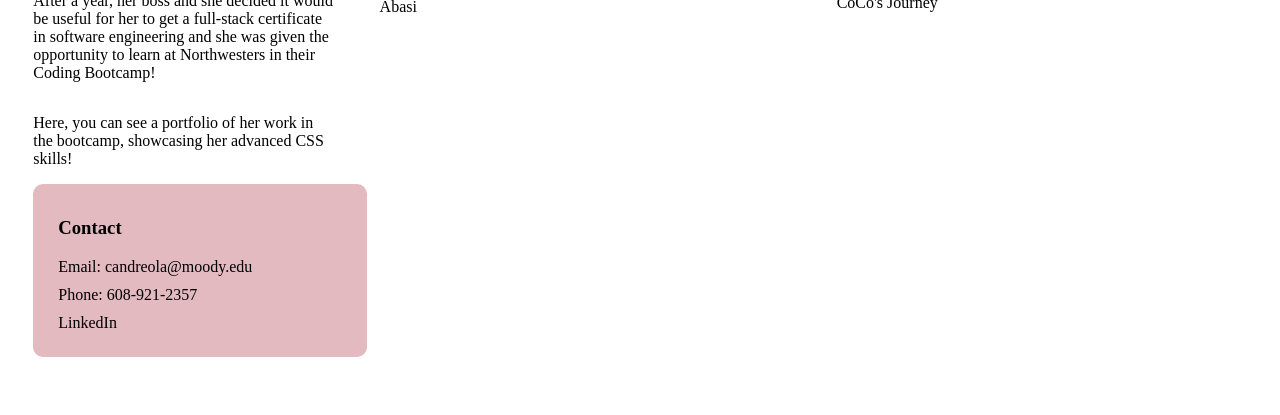
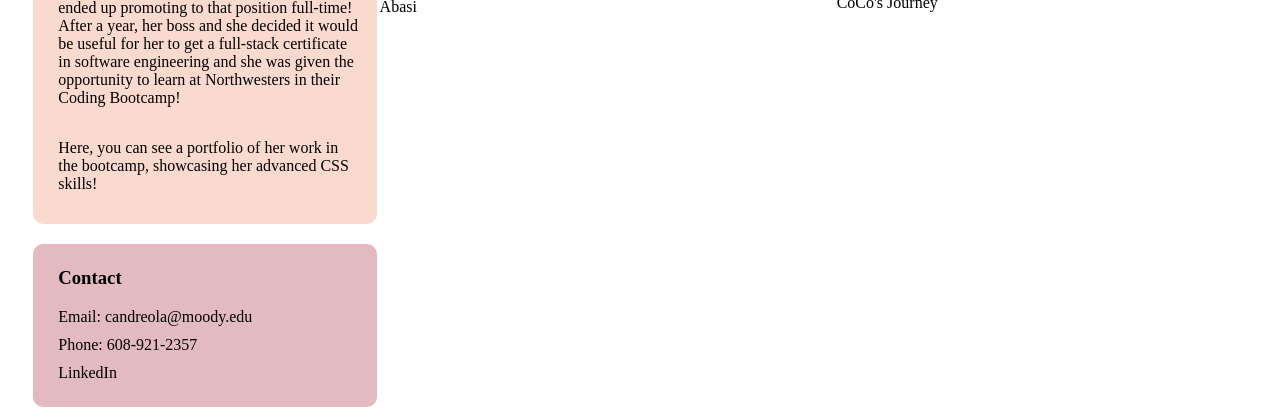
Before and after one commit to cmatthews3212/Homework--module-2-Matthews, a plain HTML site: page index.html in a window 1280 px wide. Shown: the part 805-1220 px from the top of the page. Before the commit the page ends 1170 px from the top, so only its background shows below. Drawn offline with Linux system fonts and the light colour scheme.

Commit message:
Edit profile and contact styling

```diff
--- a/Assets/styles.css
+++ b/Assets/styles.css
@@ -57,6 +57,11 @@ main {
     flex-direction: column;
     margin-top: 30px;
     width: 25%;
+    background-color: #fadace;
+    padding: 20px 10px 10px 20px;
+    border: solid 5px #fadace;
+    border-radius: 10px;
+    margin-bottom: 20px;
 }
 
 #profile img {
@@ -119,7 +124,7 @@ main {
 #contact {
     background-color: #e2bac0;
     width: 25%;
-    padding: 10px 0px 10px 20px;
+    padding: 0px 10px 10px 20px;
     border: solid 5px #e2bac0;
     border-radius: 10px;
 }
```
